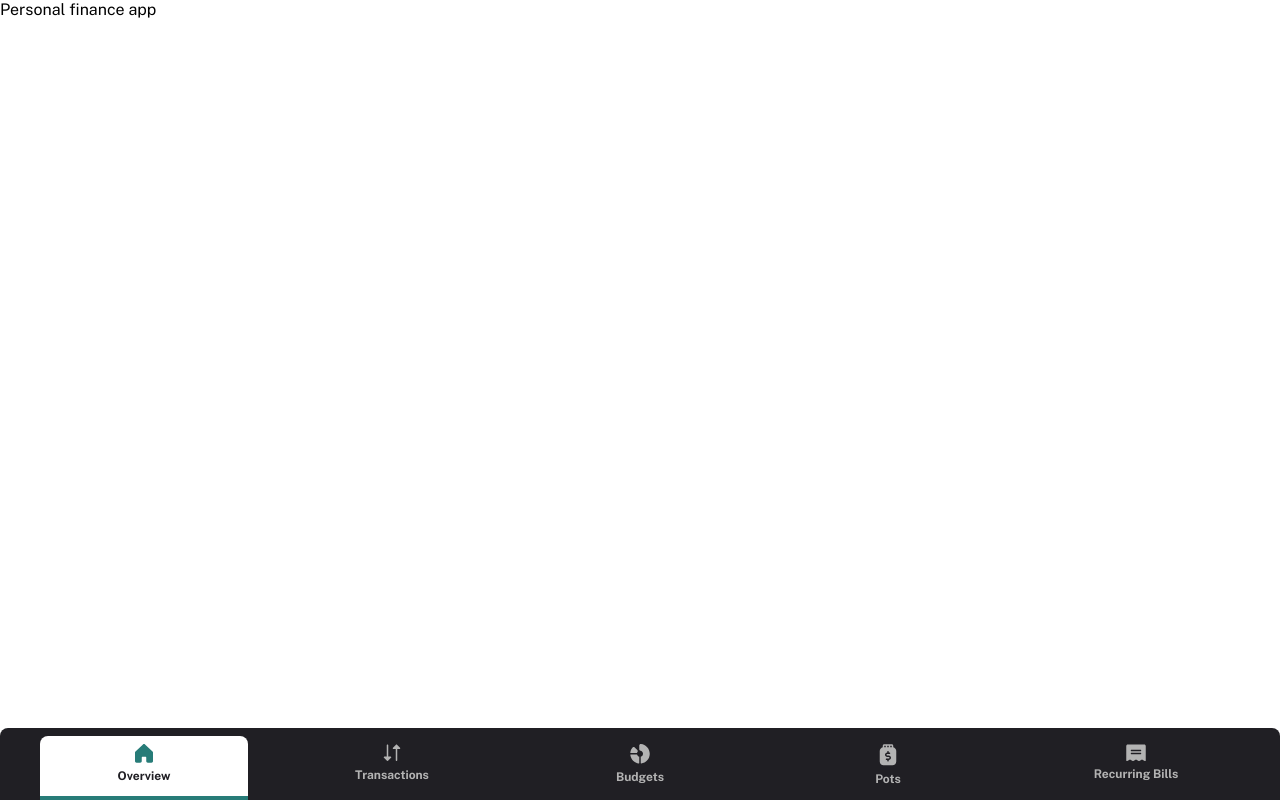
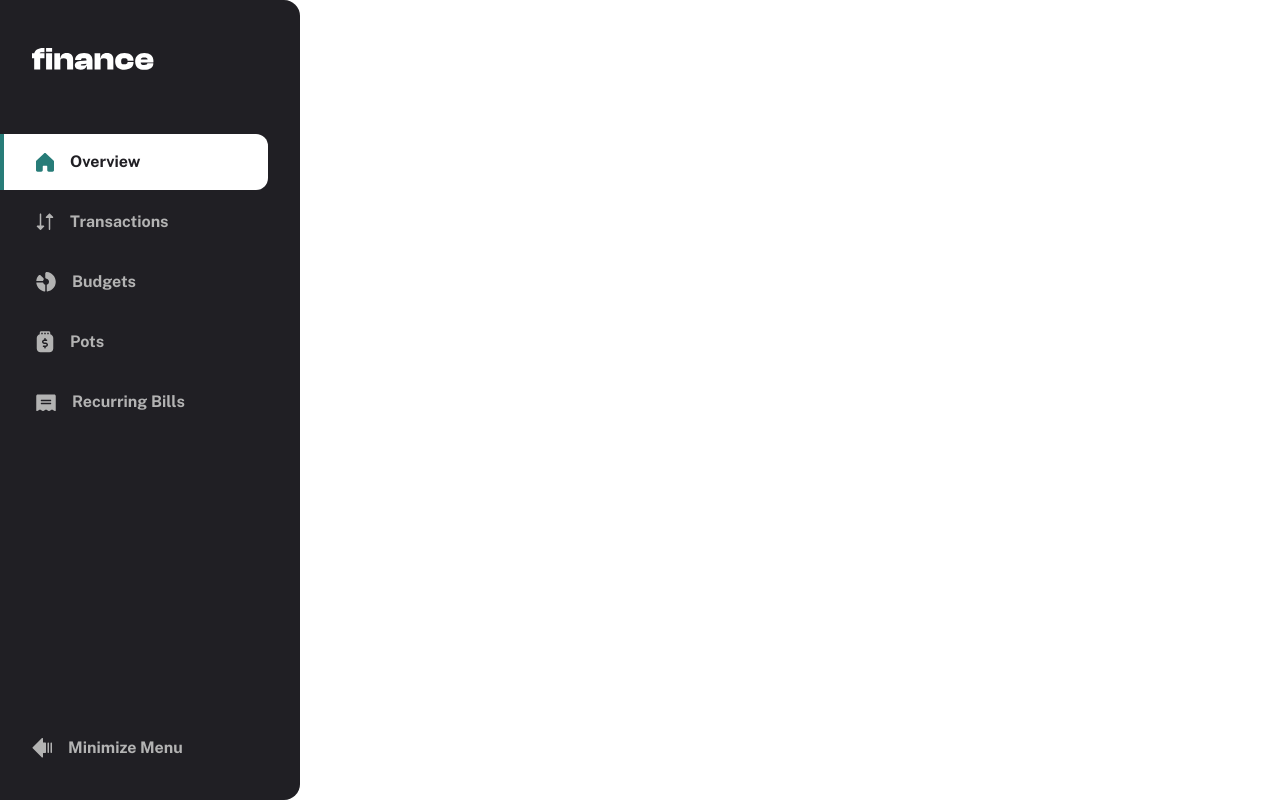
Before and after one commit to dan-nitu/personal-finance-app, a React (Vite) app: page / in a window 1280 px wide. Built offline with nearby package versions, Linux system fonts and the light colour scheme.

Commit message:
desktop navigation + toggler

```diff
--- a/src/assets/scss/components/_navigation.scss
+++ b/src/assets/scss/components/_navigation.scss
@@ -5,19 +5,84 @@ nav {
   position: fixed;
   bottom: 0;
 
+  width: 100%;
+
   background-color: $grey-900;
   border-radius: 8px 8px 0px 0px;
 
-  display: flex;
-  width: 100%;
-  justify-content: space-between;
-
   padding-inline: 16px;
   padding-top: 8px;
+  @include text-preset(5-bold);
 
   @media (min-width: $breakpoint-tablet) {
     padding-inline: 40px;
     gap: 40px;
+  }
+
+  @media (min-width: $breakpoint-desktop) {
+    left: 0;
+    @include text-preset(3);
+
+    display: flex;
+    flex-direction: column;
+    gap: 24px;
+    border-radius: 0px 16px 16px 0px;
+    padding-inline: 0;
+    padding-bottom: 24px;
+
+    height: 100%;
+    width: fit-content;
+    min-width: 300px;
+  }
+
+  &.minimized {
+    @media (min-width: $breakpoint-desktop) {
+      min-width: 88px;
+
+      .nav-items {
+        a {
+          margin-right: 8px;
+          min-height: 56px;
+        }
+
+        span {
+          display: none;
+        }
+      }
+
+      .minimize-menu {
+        min-height: 56px;
+
+        img {
+          rotate: 180deg;
+        }
+
+        span {
+          display: none;
+        }
+      }
+    }
+  }
+
+  .logo-wrapper {
+    display: none;
+    padding: 40px 32px;
+
+    @media (min-width: $breakpoint-desktop) {
+      display: block;
+    }
+  }
+
+  .nav-items {
+    display: flex;
+
+    justify-content: space-between;
+
+    @media (min-width: $breakpoint-desktop) {
+      flex-direction: column;
+      gap: 4px;
+      flex-grow: 1;
+      justify-content: flex-start;
     }
 
     a {
@@ -36,17 +101,40 @@ nav {
         flex-grow: 1;
       }
 
+      @media (min-width: $breakpoint-desktop) {
+        flex-direction: row;
+        gap: 16px;
+        padding: 16px 0 16px 32px;
+        margin-right: 32px;
+        border-left: 4px solid transparent;
+        border-bottom: none;
+
+        flex-grow: 0;
+      }
+
       &:hover,
       &.active {
         background-color: $white;
         border-top-left-radius: 8px;
         border-top-right-radius: 8px;
         border-color: $green;
-      color: $green;
+
+        @media (min-width: $breakpoint-desktop) {
+          border-top-left-radius: 0px;
+          border-bottom-right-radius: 12px;
+          border-top-right-radius: 12px;
+        }
 
         span {
           color: $grey-900;
         }
+      }
+
+      &.active {
+        color: $green;
+      }
+      &:hover {
+        color: $grey-900;
       }
 
       img {
@@ -56,7 +144,6 @@ nav {
 
       span {
         display: none;
-      @include text-preset(5-bold);
 
         @media (min-width: $breakpoint-tablet) {
           display: inline;
@@ -65,3 +152,23 @@ nav {
       }
     }
   }
+
+  .minimize-menu {
+    display: none;
+    align-items: center;
+    gap: 16px;
+
+    color: $grey-300;
+    padding: 16px 32px;
+
+    cursor: pointer;
+
+    &:hover {
+      color: $grey-100;
+    }
+
+    @media (min-width: $breakpoint-desktop) {
+      display: flex;
+    }
+  }
+}
--- a/src/components/Navigation.tsx
+++ b/src/components/Navigation.tsx
@@ -4,7 +4,13 @@ import BudgetsIcon from './nav-icons/BudgetsIcon';
 import PotsIcon from './nav-icons/PotsIcon';
 import RecurringBillsIcon from './nav-icons/RecurringBillsIcon';
 
+import LogoSmall from '../assets/images/logo-small.svg';
+import LogoLarge from '../assets/images/logo-large.svg';
+import MinimizeMenuIcon from './nav-icons/MinimizeMenuIcon';
+
 import NavigationItem from './NavigationItem';
+
+import { useState } from 'react';
 
 const Navigation = () => {
   const navItems = [
@@ -36,8 +42,23 @@ const Navigation = () => {
     },
   ];
 
+  const [isMinimized, setIsMinimized] = useState<boolean>(false);
+
+  const handleToggleMenu = () => {
+    setIsMinimized(!isMinimized);
+  };
+
   return (
-    <nav>
+    <nav className={`${isMinimized ? 'minimized' : ''}`}>
+      <div className='logo-wrapper'>
+        {isMinimized ? (
+          <img src={LogoSmall} alt='Logo' />
+        ) : (
+          <img src={LogoLarge} alt='Logo' />
+        )}
+      </div>
+
+      <div className='nav-items'>
         {navItems.map((item) => (
           <NavigationItem
             key={item.label}
@@ -47,6 +68,12 @@ const Navigation = () => {
             active={item.active}
           />
         ))}
+      </div>
+
+      <div className='minimize-menu' onClick={handleToggleMenu}>
+        <MinimizeMenuIcon />
+        <span>Minimize Menu</span>
+      </div>
     </nav>
   );
 };
--- /dev/null
+++ b/src/components/nav-icons/MinimizeMenuIcon.tsx
@@ -0,0 +1,18 @@
+const MinimizeMenuIcon = () => {
+  return (
+    <svg
+      fill='none'
+      height='20'
+      viewBox='0 0 20 20'
+      width='20'
+      xmlns='http://www.w3.org/2000/svg'
+    >
+      <path
+        d='m14.0001 5.26002v8.99998c0 .1989-.079.3897-.2197.5304-.1406.1406-.3314.2196-.5303.2196h-2.25v3.75c.0001.1484-.0438.2936-.1262.417-.0824.1235-.1996.2197-.3367.2765s-.288.0717-.4336.0427c-.14554-.029-.27923-.1005-.38412-.2056l-9.000003-9c-.069733-.0696-.125052-.1523-.162795-.2434-.037743-.09102-.05717-.18862-.05717-.28718s.019427-.19615.05717-.2872.093062-.17377.162795-.24342l9.000003-9.000004c.10489-.105009.23858-.1765346.38412-.2055224.1456-.02898777.2965-.0141343.4336.0426801.1371.0568143.2543.1530353.3367.2764803s.1263.268565.1262.416987v3.749999h2.25c.1989 0 .3897.07902.5303.21967.1407.14065.2197.33142.2197.53033zm2.25-.75c-.1989 0-.3897.07902-.5303.21967-.1407.14065-.2197.33142-.2197.53033v8.99998c0 .1989.079.3897.2197.5304.1406.1406.3314.2196.5303.2196s.3897-.079.5303-.2196c.1407-.1407.2197-.3315.2197-.5304v-8.99998c0-.19891-.079-.38968-.2197-.53033-.1406-.14065-.3314-.21967-.5303-.21967zm3 0c-.1989 0-.3897.07902-.5303.21967-.1407.14065-.2197.33142-.2197.53033v8.99998c0 .1989.079.3897.2197.5304.1406.1406.3314.2196.5303.2196s.3897-.079.5303-.2196c.1407-.1407.2197-.3315.2197-.5304v-8.99998c0-.19891-.079-.38968-.2197-.53033-.1406-.14065-.3314-.21967-.5303-.21967z'
+        fill='currentColor'
+      />
+    </svg>
+  );
+};
+
+export default MinimizeMenuIcon;
```
Also changed, not shown: src/assets/images/logo-large.svg (added), src/assets/images/logo-small.svg (added). Lines whose indentation alone changed are shown as unchanged.
